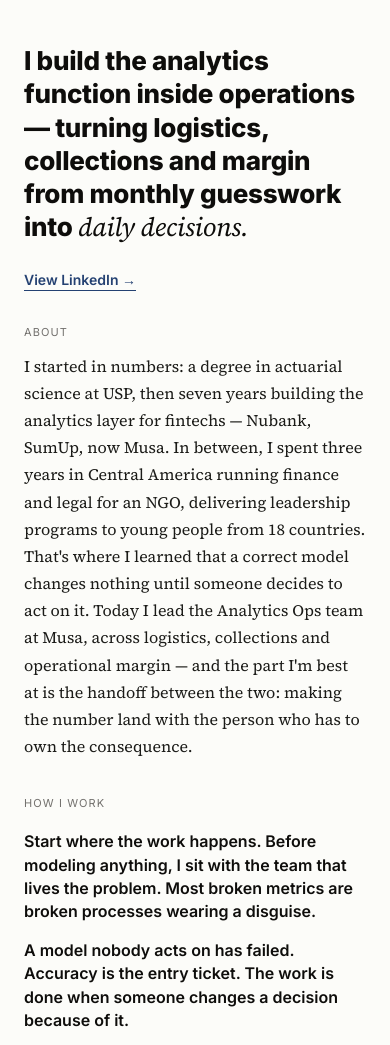
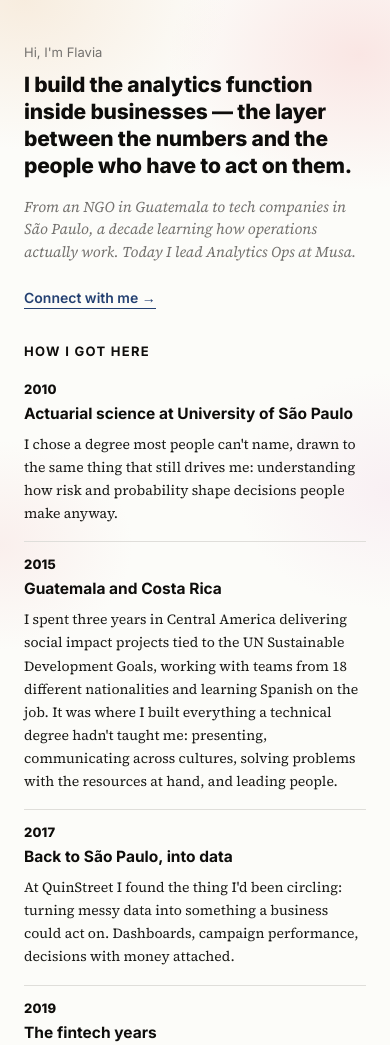
Before and after one commit to flaviamiura2/site-pessoal, a plain HTML site: page index.html in a window 390 px wide. Shown: the top 1045 px of the page. Drawn offline with Linux system fonts and the light colour scheme.

Commit message:
Nova estrutura: timeline substitui How I Work e About

```diff
--- a/index.html
+++ b/index.html
@@ -14,21 +14,64 @@
 <main>
 
   <section class="hero">
-    <h1 class="hero__headline">I build the analytics function inside operations — turning logistics, collections and margin from monthly guesswork into <em>daily decisions.</em></h1>
-    <a class="link link--underline" href="https://www.linkedin.com/in/flavia-satomi-miura-358a07107/" target="_blank" rel="noopener">View LinkedIn →</a>
+    <p class="hero__intro">Hi, I'm Flavia</p>
+    <h1 class="hero__headline">I build the analytics function inside businesses — the layer between the numbers and the people who have to act on them.</h1>
+    <p class="hero__subtitle">From an NGO in Guatemala to tech companies in São Paulo, a decade learning how operations actually work. Today I lead Analytics Ops at Musa.</p>
+    <a class="link link--underline" href="https://www.linkedin.com/in/flavia-satomi-miura-358a07107/" target="_blank" rel="noopener">Connect with me →</a>
   </section>
 
-  <section class="about">
-    <p class="eyebrow">About</p>
-    <p class="about__body">I started in numbers: a degree in actuarial science at USP, then seven years building the analytics layer for fintechs — Nubank, SumUp, now Musa. In between, I spent three years in Central America running finance and legal for an NGO, delivering leadership programs to young people from 18 countries. That's where I learned that a correct model changes nothing until someone decides to act on it. Today I lead the Analytics Ops team at Musa, across logistics, collections and operational margin — and the part I'm best at is the handoff between the two: making the number land with the person who has to own the consequence.</p>
-  </section>
+  <section class="timeline">
+    <p class="eyebrow">How I Got Here</p>
+    <div class="timeline__list">
 
-  <section class="how-i-work">
-    <p class="eyebrow">How I Work</p>
-    <div class="how-i-work__list">
-      <p>Start where the work happens. Before modeling anything, I sit with the team that lives the problem. Most broken metrics are broken processes wearing a disguise.</p>
-      <p>A model nobody acts on has failed. Accuracy is the entry ticket. The work is done when someone changes a decision because of it.</p>
-      <p>Defend the margin, not the dashboard. Growth that costs more than it earns is a reporting problem waiting to happen.</p>
+      <div class="timeline__item">
+        <div class="timeline__year">2010</div>
+        <div class="timeline__content">
+          <h3 class="timeline__title">Actuarial science at University of São Paulo</h3>
+          <p>I chose a degree most people can't name, drawn to the same thing that still drives me: understanding how risk and probability shape decisions people make anyway.</p>
+        </div>
+      </div>
+
+      <div class="timeline__item">
+        <div class="timeline__year">2015</div>
+        <div class="timeline__content">
+          <h3 class="timeline__title">Guatemala and Costa Rica</h3>
+          <p>I spent three years in Central America delivering social impact projects tied to the UN Sustainable Development Goals, working with teams from 18 different nationalities and learning Spanish on the job. It was where I built everything a technical degree hadn't taught me: presenting, communicating across cultures, solving problems with the resources at hand, and leading people.</p>
+        </div>
+      </div>
+
+      <div class="timeline__item">
+        <div class="timeline__year">2017</div>
+        <div class="timeline__content">
+          <h3 class="timeline__title">Back to São Paulo, into data</h3>
+          <p>At QuinStreet I found the thing I'd been circling: turning messy data into something a business could act on. Dashboards, campaign performance, decisions with money attached.</p>
+        </div>
+      </div>
+
+      <div class="timeline__item">
+        <div class="timeline__year">2019</div>
+        <div class="timeline__content">
+          <h3 class="timeline__title">The fintech years</h3>
+          <p>Nubank, then SumUp. Automating controllership processes, then managing a lending portfolio for micro merchants. Each role closer to the operation and to the P&amp;L.</p>
+        </div>
+      </div>
+
+      <div class="timeline__item">
+        <div class="timeline__year">2022</div>
+        <div class="timeline__content">
+          <h3 class="timeline__title">Musa</h3>
+          <p>A clean tech company, and my first time leading a team of my own. Today I run Analytics Ops across logistics, collections and operational margin. The work I like most is the handoff — the moment a number stops being a chart and becomes a decision someone owns.</p>
+        </div>
+      </div>
+
+      <div class="timeline__item">
+        <div class="timeline__year">2026</div>
+        <div class="timeline__content">
+          <h3 class="timeline__title">Motherhood</h3>
+          <p>Becoming a mother sharpened something I'd been building for years: deciding with incomplete information, protecting what matters most, and letting go of what doesn't. I'm preparing to come back, clearer about both.</p>
+        </div>
+      </div>
+
     </div>
   </section>
 
@@ -49,16 +92,6 @@
       <article class="case">
         <div class="case__index">02</div>
         <div class="case__content">
-          <h3 class="case__title">Portfolio acquisition due diligence</h3>
-          <p><strong>Problem.</strong> Growth by acquiring client portfolios skips the sales funnel, but it also imports whatever operational reality comes with those clients. My scope was to model OpEx for one portfolio and project margin and payback.</p>
-          <p><strong>Approach.</strong> I recognized former clients in the list — accounts with a history of high operational complexity and negative margin. I pulled their historical measures and built two forecasts: one on the seller's data, one on our own history for those same accounts. The gap was the whole story.</p>
-          <p><strong>Result.</strong> I recommended against the acquisition and brought the Sales and Ops directors along with the evidence. We traded short-term top line for a margin base we could defend — and the framework became how we screened portfolios afterwards.</p>
-        </div>
-      </article>
-
-      <article class="case">
-        <div class="case__index">03</div>
-        <div class="case__content">
           <h3 class="case__title">Unstructured supplier data → automated OpEx close</h3>
           <p><strong>Problem.</strong> Monthly OpEx closing depended on supplier reports arriving as PDFs, mismatched spreadsheets and photos of receipts. Normalizing them by hand consumed the hours that should have gone into variance analysis.</p>
           <p><strong>Approach.</strong> I built a prompting pipeline per supplier so an LLM would parse each format and output one consistent table, ready for audit against our internal numbers.</p>
@@ -67,6 +100,11 @@
       </article>
 
     </div>
+  </section>
+
+  <section class="outside">
+    <p class="eyebrow">Outside Work</p>
+    <p class="outside__body">I'm a certified Vinyasa yoga teacher, and I spend my free time on woodcut printing and watercolor. All three reward the same thing: showing up again, and again, and getting slightly better each time.</p>
   </section>
 
 </main>
--- a/style.css
+++ b/style.css
@@ -1,10 +1,8 @@
 :root {
   --color-bg: oklch(99% 0.003 90);
   --color-text-primary: oklch(16% 0.004 90);
-  --color-text-about: oklch(22% 0.005 90);
-  --color-text-body: oklch(30% 0.005 90);
+  --color-text-body: oklch(22% 0.005 90);
   --color-text-mid: oklch(55% 0.005 90);
-  --color-text-light: oklch(78% 0.01 90);
   --color-border: oklch(90% 0.006 90);
   --color-accent: oklch(38% 0.09 260);
 
@@ -12,7 +10,8 @@
   --font-serif: 'Source Serif 4', serif;
 
   --content-max: 680px;
-  --text-max: 660px;
+  --measure: 65ch;
+  --page-max-width: 1200px;
   --page-padding: 80px;
 }
 
@@ -22,8 +21,22 @@
 
 body {
   margin: 0;
-  background: var(--color-bg);
+  background-color: var(--color-bg);
+  background-image:
+    radial-gradient(600px 420px at 94% 2%, oklch(88% 0.05 20 / 55%), transparent 68%),
+    radial-gradient(500px 380px at 100% 20%, oklch(91% 0.035 340 / 45%), transparent 70%),
+    radial-gradient(650px 460px at 4% 0%, oklch(90% 0.045 70 / 55%), transparent 68%),
+    radial-gradient(420px 320px at 0% 22%, oklch(89% 0.04 20 / 40%), transparent 70%),
+    radial-gradient(500px 360px at 100% 100%, oklch(91% 0.035 340 / 40%), transparent 70%),
+    radial-gradient(560px 380px at 0% 100%, oklch(90% 0.045 70 / 45%), transparent 68%);
+  background-repeat: no-repeat;
   color: var(--color-text-primary);
+}
+
+main,
+.footer {
+  max-width: var(--page-max-width);
+  margin: 0 auto;
 }
 
 a {
@@ -41,10 +54,11 @@ a:focus-visible {
 
 .eyebrow {
   font-family: var(--font-sans);
-  font-size: 12px;
+  font-size: 16px;
+  font-weight: 700;
   letter-spacing: 0.1em;
   text-transform: uppercase;
-  color: var(--color-text-mid);
+  color: var(--color-text-primary);
   margin: 0 0 32px;
 }
 
@@ -67,61 +81,88 @@ a:focus-visible {
   padding: 88px var(--page-padding) 72px;
 }
 
+.hero__intro {
+  font-family: var(--font-sans);
+  font-size: 15px;
+  font-weight: 500;
+  color: var(--color-text-mid);
+  margin: 0 0 16px;
+}
+
 .hero__headline {
   font-family: var(--font-sans);
-  font-size: 44px;
+  font-size: 35px;
   line-height: 1.22;
   font-weight: 800;
   letter-spacing: -0.02em;
   color: var(--color-text-primary);
+  margin: 0 0 20px;
+  max-width: var(--content-max);
+}
+
+.hero__subtitle {
+  font-family: var(--font-serif);
+  font-style: italic;
+  font-size: 18px;
+  line-height: 1.5;
+  font-weight: 400;
+  color: var(--color-text-mid);
   margin: 0 0 40px;
   max-width: var(--content-max);
 }
 
-.hero__headline em {
-  font-family: var(--font-serif);
-  font-style: italic;
-  font-weight: 400;
+/* ---------- How I Got Here (timeline) ---------- */
+
+.timeline {
+  padding: 0 var(--page-padding) 96px;
 }
 
-/* ---------- About ---------- */
-
-.about {
-  padding: 0 var(--page-padding) 88px;
+.timeline .eyebrow {
+  margin-bottom: 48px;
 }
 
-.about .eyebrow {
-  margin-bottom: 20px;
+.timeline__list {
+  display: flex;
+  flex-direction: column;
+  gap: 32px;
+  max-width: 720px;
 }
 
-.about__body {
-  font-family: var(--font-serif);
-  font-size: 21px;
-  line-height: 1.7;
-  color: var(--color-text-about);
-  max-width: var(--text-max);
-  margin: 0;
+.timeline__item {
+  display: grid;
+  grid-template-columns: 64px 1fr;
+  gap: 24px;
+  align-items: baseline;
 }
 
-/* ---------- How I Work ---------- */
-
-.how-i-work {
-  padding: 0 var(--page-padding) 88px;
+.timeline__item + .timeline__item {
+  border-top: 1px solid var(--color-border);
+  padding-top: 32px;
 }
 
-.how-i-work__list {
-  display: flex;
-  flex-direction: column;
-  gap: 24px;
-  max-width: var(--text-max);
+.timeline__year {
+  font-family: var(--font-sans);
+  font-weight: 800;
+  font-size: 16px;
+  letter-spacing: 0.01em;
+  color: var(--color-text-primary);
+  line-height: 1;
 }
 
-.how-i-work__list p {
+.timeline__title {
   font-family: var(--font-sans);
-  font-size: 20px;
-  line-height: 1.5;
-  font-weight: 600;
+  font-size: 19px;
+  font-weight: 700;
   color: var(--color-text-primary);
+  margin: 0 0 16px;
+}
+
+.timeline__content p {
+  font-family: var(--font-serif);
+  font-size: 16px;
+  line-height: 1.7;
+  color: var(--color-text-body);
+  max-width: var(--measure);
   margin: 0;
 }
 
@@ -139,19 +180,21 @@ a:focus-visible {
   display: flex;
   flex-direction: column;
   gap: 64px;
+  max-width: 720px;
 }
 
 .case {
   display: grid;
-  grid-template-columns: 80px 1fr;
+  grid-template-columns: 64px 1fr;
   gap: 24px;
 }
 
 .case__index {
-  font-family: var(--font-serif);
-  font-style: italic;
-  font-size: 40px;
-  color: var(--color-text-light);
+  font-family: var(--font-sans);
+  font-weight: 800;
+  font-size: 16px;
+  letter-spacing: 0.01em;
+  color: var(--color-text-primary);
   line-height: 1;
 }
 
@@ -168,11 +211,32 @@ a:focus-visible {
   font-size: 16px;
   line-height: 1.7;
   color: var(--color-text-body);
+  max-width: var(--measure);
   margin: 0 0 12px;
 }
 
 .case__content p:last-child {
   margin-bottom: 0;
+}
+
+/* ---------- Outside Work ---------- */
+
+.outside {
+  padding: 0 var(--page-padding) 96px;
+}
+
+.outside .eyebrow {
+  margin-bottom: 48px;
+}
+
+.outside__body {
+  font-family: var(--font-serif);
+  font-style: italic;
+  font-size: 16px;
+  line-height: 1.7;
+  color: var(--color-text-body);
+  max-width: var(--measure);
+  margin: 0;
 }
 
 /* ---------- Footer ---------- */
@@ -198,18 +262,38 @@ a:focus-visible {
     --page-padding: 24px;
   }
 
+  body {
+    background-image:
+      radial-gradient(280px 200px at 92% 2%, oklch(88% 0.05 20 / 45%), transparent 68%),
+      radial-gradient(220px 170px at 100% 18%, oklch(91% 0.035 340 / 35%), transparent 70%),
+      radial-gradient(300px 220px at 6% 0%, oklch(90% 0.045 70 / 45%), transparent 68%),
+      radial-gradient(190px 150px at 0% 20%, oklch(89% 0.04 20 / 30%), transparent 70%),
+      radial-gradient(240px 180px at 100% 100%, oklch(91% 0.035 340 / 32%), transparent 70%),
+      radial-gradient(260px 190px at 0% 100%, oklch(90% 0.045 70 / 35%), transparent 68%);
+  }
+
   .eyebrow {
-    font-size: 11px;
+    font-size: 13px;
   }
 
   .hero {
     padding: 44px var(--page-padding) 36px;
   }
 
+  .hero__intro {
+    font-size: 13px;
+    margin-bottom: 12px;
+  }
+
   .hero__headline {
-    font-size: 26px;
+    font-size: 21px;
     line-height: 1.28;
     letter-spacing: -0.01em;
+    margin-bottom: 16px;
+  }
+
+  .hero__subtitle {
+    font-size: 15px;
     margin-bottom: 26px;
   }
 
@@ -217,33 +301,39 @@ a:focus-visible {
     font-size: 14px;
   }
 
-  .about {
-    padding: 0 var(--page-padding) 36px;
+  .timeline {
+    padding: 0 var(--page-padding) 40px;
   }
 
-  .about .eyebrow {
-    margin-bottom: 14px;
+  .timeline .eyebrow {
+    margin-bottom: 24px;
   }
 
-  .about__body {
-    font-size: 16px;
-  }
-
-  .how-i-work {
-    padding: 0 var(--page-padding) 36px;
-  }
-
-  .how-i-work .eyebrow {
-    margin-bottom: 20px;
-  }
-
-  .how-i-work__list {
+  .timeline__list {
     gap: 16px;
   }
 
-  .how-i-work__list p {
-    font-size: 16px;
-    line-height: 1.45;
+  .timeline__item {
+    display: block;
+  }
+
+  .timeline__item + .timeline__item {
+    padding-top: 16px;
+  }
+
+  .timeline__year {
+    font-size: 13px;
+    margin-bottom: 8px;
+  }
+
+  .timeline__title {
+    font-size: 15.5px;
+    margin-bottom: 10px;
+  }
+
+  .timeline__content p {
+    font-size: 14px;
+    line-height: 1.65;
   }
 
   .work {
@@ -263,8 +353,8 @@ a:focus-visible {
   }
 
   .case__index {
-    font-size: 26px;
-    margin-bottom: 10px;
+    font-size: 13px;
+    margin-bottom: 8px;
   }
 
   .case__title {
@@ -278,6 +368,19 @@ a:focus-visible {
     margin-bottom: 8px;
   }
 
+  .outside {
+    padding: 0 var(--page-padding) 40px;
+  }
+
+  .outside .eyebrow {
+    margin-bottom: 24px;
+  }
+
+  .outside__body {
+    font-size: 14px;
+    line-height: 1.65;
+  }
+
   .footer {
     padding: 24px;
   }
```
